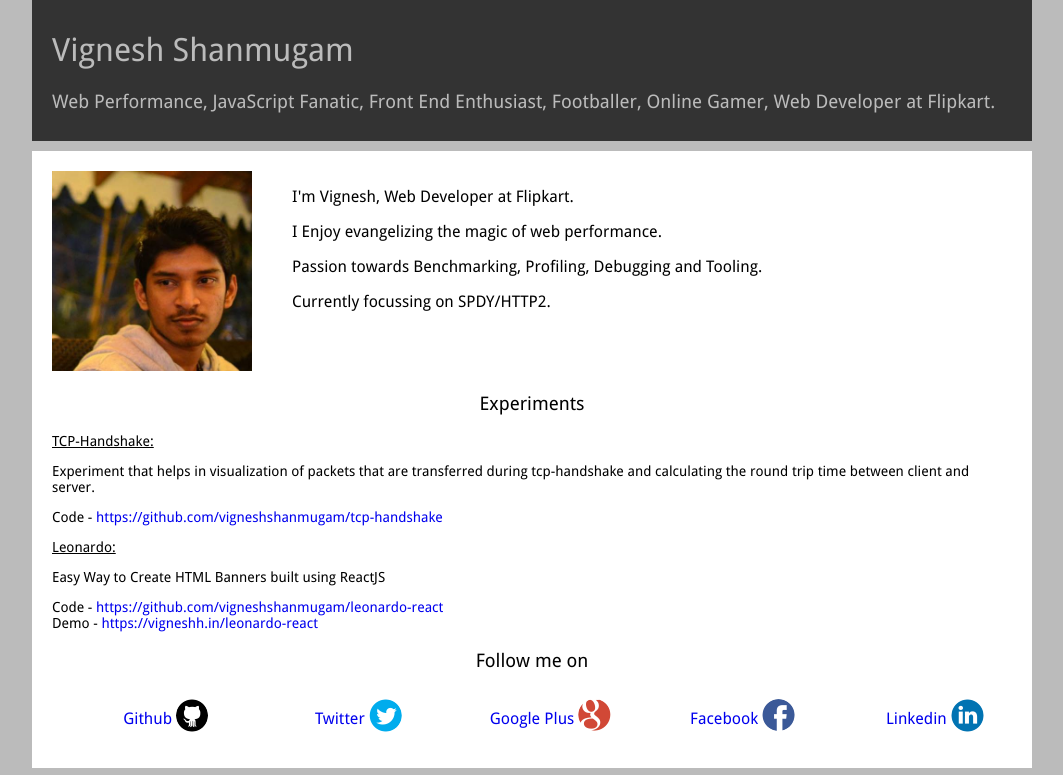
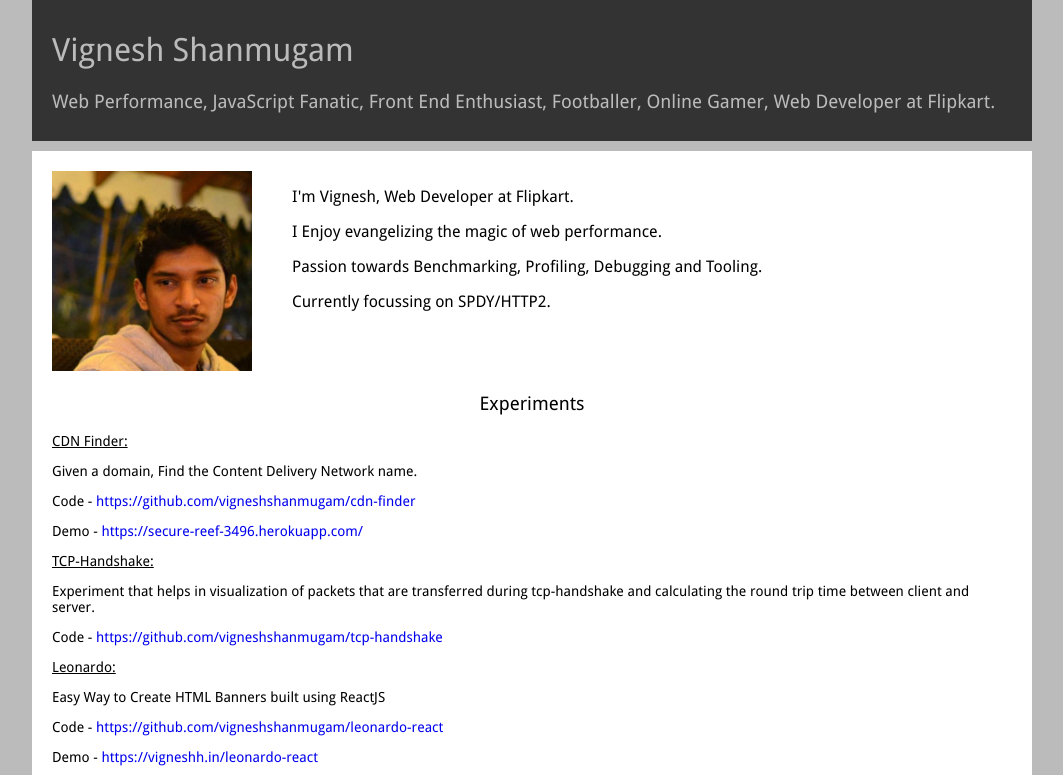
Before and after one commit to vigneshshanmugam/vigneshshanmugam.github.io, a plain HTML site: page index.html in a window 1280 px wide. Shown: the top 775 px of the page, without its empty margins (108-1171 px from the left). Drawn offline with Linux system fonts and the light colour scheme.

Commit message:
Updating Projects

```diff
--- a/index.html
+++ b/index.html
@@ -30,6 +30,20 @@
 		<div class="projects">
 	  		<h3 class="center">Experiments</h3>
 	  		<div class="font-14">
+	  			<div class="project">
+					<p class="proj-head">
+						CDN Finder:
+					</p>
+					<p>
+						Given a domain, Find the Content Delivery Network name.
+					</p>
+					<p>
+					 	Code - <a href="https://github.com/vigneshshanmugam/cdn-finder">https://github.com/vigneshshanmugam/cdn-finder</a>
+					 </p>
+					 <p>
+					 	Demo - <a href="https://secure-reef-3496.herokuapp.com/">https://secure-reef-3496.herokuapp.com/</a>
+					</p>
+				</div>
 				<div class="project">
 					<p class="proj-head">
 						TCP-Handshake:
@@ -49,7 +63,9 @@
 						Easy Way to Create HTML Banners built using ReactJS
 					</p>
 					<p>
-					 	Code - <a href="https://github.com/vigneshshanmugam/leonardo-react">https://github.com/vigneshshanmugam/leonardo-react</a> </br>
+					 	Code - <a href="https://github.com/vigneshshanmugam/leonardo-react">https://github.com/vigneshshanmugam/leonardo-react</a>
+					 </p>
+					 <p>
 					 	Demo - <a href="https://vigneshh.in/leonardo-react">https://vigneshh.in/leonardo-react</a>
 					</p>
 				</div>
```
